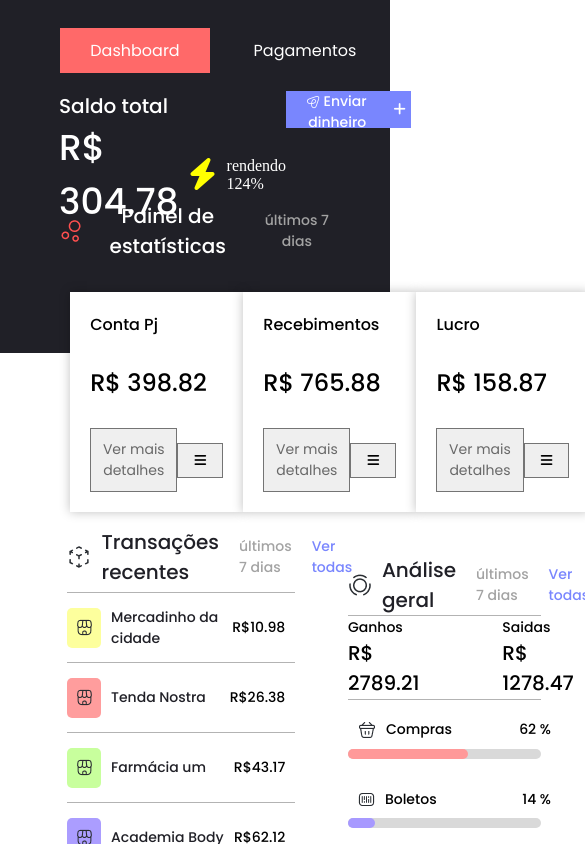
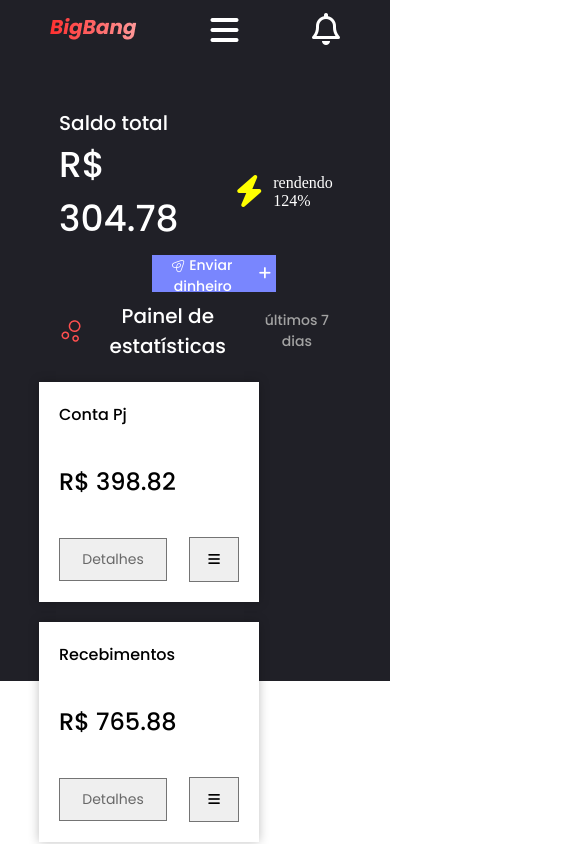
Before and after one commit to Ceagah2/bigbang-test, a Vue app: page / in a window 390 px wide. Shown: the top 844 px of the page, 585 px wide, since content can reach past the window. Built offline with nearby package versions, Linux system fonts and the light colour scheme.

Commit message:
refactor: apply responsive design and clean logs

```diff
--- a/src/App.vue
+++ b/src/App.vue
@@ -44,4 +44,19 @@ export default {
   align-items: center;
   margin: 0 auto;
 }
+
+@media screen and (max-width: 600px) {
+  .container {
+    padding-top: 0;
+    padding-bottom: 20px;
+    height: 100%;
+    min-height: 100vh;
+    width: 100vw;
+  }
+  .transactions-container {
+    flex-direction: column;
+    width: 100%;
+    gap: 10px;
+  }
+}
 </style>
--- a/src/components/atoms/Card.vue
+++ b/src/components/atoms/Card.vue
@@ -4,6 +4,7 @@
     <span class="card-value">R$ {{ value }}</span>
     <div class="buttons-container">
       <button class="details-button">Ver mais detalhes</button>
+      <button class="details-button-responsive">Detalhes</button>
       <button class="menu-button">
         <i class="fa-solid fa-bars"></i>
       </button>
@@ -67,9 +68,52 @@ export default {
   padding: 10px;
   text-align: center;
 }
+.details-button-responsive {
+  display: none;
+  width: 70%;
+  font-family: 'Poppins', sans-serif;
+  font-size: 14px;
+  font-weight: 400;
+  line-height: 21px;
+  text-align: left;
+  color: #686868;
+  border: 1px solid #747474;
+  padding: 10px;
+  text-align: center;
+}
 .menu-button {
   width: 50px;
   height: 35px;
   border: 1px solid #747474;
 }
+
+@media screen and (max-width: 1350px) {
+  .card-container {
+    width: 300px;
+  }
+}
+
+@media screen and (max-width: 1150px) {
+  .card-container {
+    width: 250px;
+  }
+  .menu-button {
+    height: 65px;
+  }
+}
+@media screen and (max-width: 950px) {
+  .card-container {
+    width: 220px;
+  }
+  .details-button {
+    display: none;
+  }
+  .details-button-responsive {
+    display: block;
+    width: 60%;
+  }
+  .menu-button {
+    height: 45px;
+  }
+}
 </style>
--- a/src/components/molecules/BalanceContainer.vue
+++ b/src/components/molecules/BalanceContainer.vue
@@ -44,16 +44,13 @@ export default {
       balance,
       transactions
     }
-  },
-  mounted() {
-    console.log(transactions)
   }
 }
 </script>
 
 <style scoped>
 .balance-container {
-  width: 90%;
+  width: 100%;
   height: 100%;
   display: flex;
   flex-direction: column;
--- a/src/components/molecules/CashContainer.vue
+++ b/src/components/molecules/CashContainer.vue
@@ -193,4 +193,41 @@ button:hover {
   align-items: center;
   margin-top: 20px;
 }
+
+@media screen and (max-width: 1650px) {
+  .cards-container {
+    width: 100%;
+  }
+}
+@media screen and (max-width: 700px) {
+  .header-text-container {
+    flex-direction: column;
+    justify-content: space-evenly;
+    align-items: center;
+    width: 100vw;
+    height: 200px;
+  }
+  .value-container {
+    width: 100%;
+  }
+  .cards-title {
+    margin-bottom: -50px;
+    margin-top: 50px;
+  }
+}
+@media screen and (max-width: 600px) {
+  .cash-container {
+    height: auto;
+  }
+  .cards-container {
+    width: 100%;
+    flex-direction: row;
+    flex-wrap: wrap;
+    height: auto;
+    gap: 20px;
+  }
+  .cards-title {
+    margin: 0;
+  }
+}
 </style>
--- a/src/components/molecules/Header.vue
+++ b/src/components/molecules/Header.vue
@@ -9,6 +9,7 @@
         <li class="nav-item">Pagamentos</li>
         <li class="nav-item">Invoices</li>
         <li class="nav-item">Insights</li>
+        <li class="nav-item-responsive"><i class="fa-solid fa-bars fa-2xl"></i></li>
       </ul>
     </nav>
     <div class="icon-container">
@@ -69,6 +70,15 @@ export default {
   min-width: 150px;
   text-align: center;
 }
+.nav-item-responsive {
+  display: none;
+  padding: 10px 20px;
+  list-style: none;
+  margin: 10px;
+  font-family: 'Poppins', sans-serif;
+  min-width: 150px;
+  text-align: center;
+}
 .nav-item:hover {
   cursor: pointer;
 }
@@ -79,4 +89,18 @@ export default {
   cursor: pointer;
   scale: 1.1;
 }
+
+@media screen and (max-width: 950px) {
+  .nav-item {
+    min-width: 100px;
+  }
+}
+@media screen and (max-width: 650px) {
+  .nav-item {
+    display: none;
+  }
+  .nav-item-responsive {
+    display: block;
+  }
+}
 </style>
```
